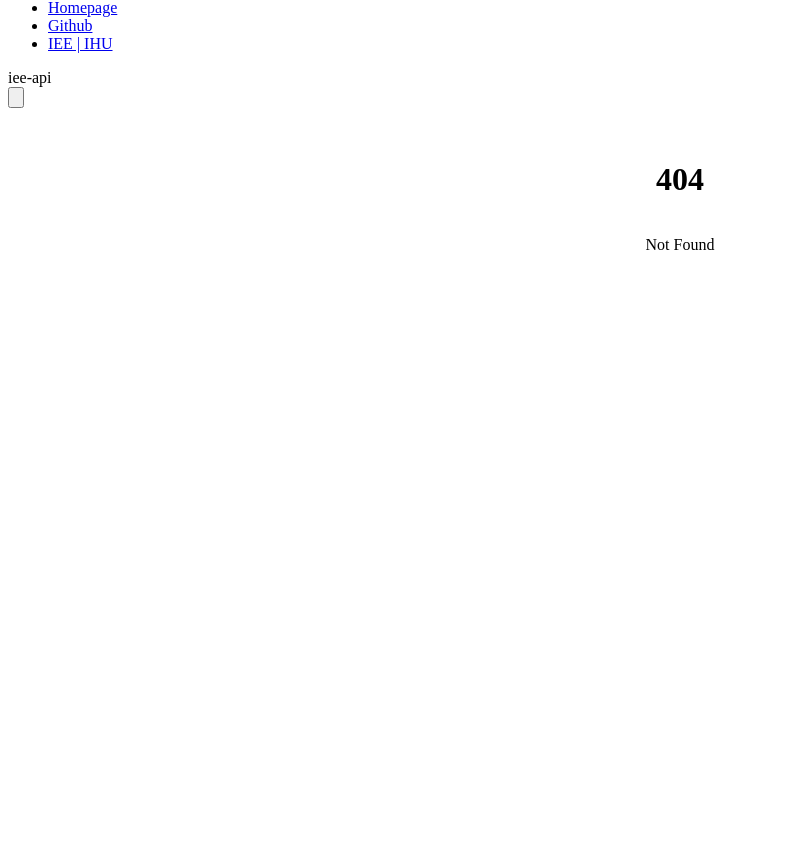
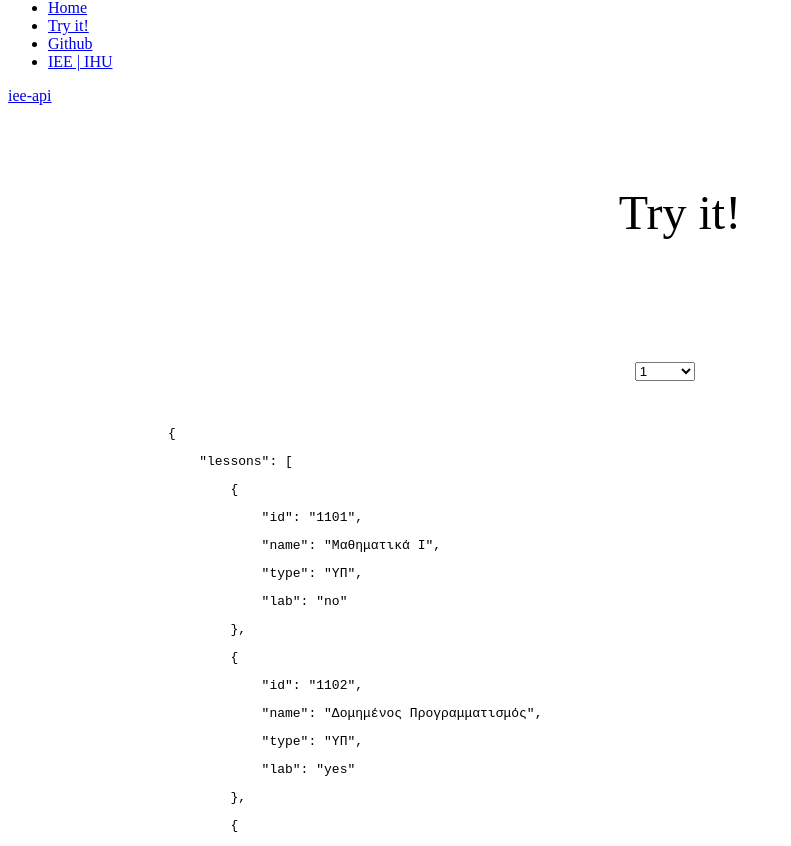
Before and after one commit to DMG-TechLabs/iee-api, a SvelteKit app: page /try in a window 1280 px wide. Before the commit this address had no page. Shown: the part 1293-2139 px from the top of the page, without its empty margins (0-791 px from the left). Before the commit the page ends 1603 px from the top, so only its background shows below. Built offline with nearby package versions, Linux system fonts and the light colour scheme.

Commit message:
added try it page

```diff
--- /dev/null
+++ b/src/lib/consts.js
@@ -0,0 +1 @@
+export const domain = "http://localhost:5173/";
--- a/src/routes/+layout.svelte
+++ b/src/routes/+layout.svelte
@@ -9,19 +9,20 @@
                 <svg xmlns="http://www.w3.org/2000/svg" class="h-5 w-5" fill="none" viewBox="0 0 24 24" stroke="currentColor"><path stroke-linecap="round" stroke-linejoin="round" stroke-width="2" d="M4 6h16M4 12h16M4 18h7" /></svg>
             </div>
             <ul tabindex="0" class="menu menu-sm dropdown-content mt-3 z-[1] p-2 shadow bg-base-100 rounded-box w-52">
-          <li><a href="/">Homepage</a></li>
+                <li><a href="/">Home</a></li>
+                <li><a href="/try">Try it!</a></li>
                 <li><a target="_blank" href="https://github.com/DMG-TechLabs/iee-api">Github</a></li>
                 <li><a target="_blank" href="https://iee.ihu.gr">IEE | IHU</a></li>
             </ul>
         </div>
     </div>
     <div class="navbar-center">
-    <a class="btn btn-ghost text-xl">iee-api</a>
+        <a href="/" class="btn btn-ghost text-xl">iee-api</a>
     </div>
     <div class="navbar-end">
-    <button class="btn btn-ghost btn-circle">
-      <svg xmlns="http://www.w3.org/2000/svg" class="h-5 w-5" fill="none" viewBox="0 0 24 24" stroke="currentColor"><path stroke-linecap="round" stroke-linejoin="round" stroke-width="2" d="M21 21l-6-6m2-5a7 7 0 11-14 0 7 7 0 0114 0z" /></svg>
-    </button>
+        <!-- <button class="btn btn-ghost btn-circle"> -->
+        <!--   <svg xmlns="http://www.w3.org/2000/svg" class="h-5 w-5" fill="none" viewBox="0 0 24 24" stroke="currentColor"><path stroke-linecap="round" stroke-linejoin="round" stroke-width="2" d="M21 21l-6-6m2-5a7 7 0 11-14 0 7 7 0 0114 0z" /></svg> -->
+        <!-- </button> -->
     </div>
 </div>
 
--- /dev/null
+++ b/src/routes/try/+page.svelte
@@ -0,0 +1,89 @@
+<script>
+    import { domain } from "$lib/consts.js"
+    import { onMount } from "svelte";
+
+    let selected;
+    let lessons = [];
+
+    function range(from, to) {
+        const result = [];
+        let i = from;
+
+        while (i <= to) {
+            result.push(i);
+            i += 1;
+        }
+
+        return result;
+    }
+
+    async function GET(index){
+        if(index < 1 || index > 9) return;
+
+        try{
+            const response = await fetch(`/lessons?semester=${index}`);
+
+            if (!response.ok) {
+                throw new Error('Unable to fetch data');
+            }
+
+            lessons = await response.json();
+        } catch (err) {
+            console.error(err);
+        }
+    }
+
+    // trigger get function when the component mounts
+    onMount(() => {
+        GET(selected);
+    });
+</script>
+
+<p class="message">Try it!</p>
+
+<div class="join">
+    <p class="url rounded bg-primary">Semester</p>
+    <select bind:value={selected} class="select select-primary max-w-xs" on:change={() => GET(selected)}>
+        <option value="" disabled>Select</option>
+        {#each range(1, 9) as i}
+            <option value={i}>{i}</option>
+        {/each}
+    </select>
+</div>
+
+<div class="mockup-code">
+    {#each JSON.stringify(lessons, null, 4).split('\n') as line}
+        <pre><code>{line}</code></pre>
+    {/each}
+</div>
+
+<style>
+    .message {
+        font-size: 3em;
+        padding-bottom: 0.5em;
+    }
+
+    .url {
+        display: grid;
+        place-items: center;
+        padding: 0 1em;
+        color: white;
+    }
+
+    .join {
+        margin-bottom: 2em;
+    }
+
+    .mockup-code{
+        max-width: 80%;
+        width: 80%;
+        overflow-x: auto;
+    }
+
+	@media only screen and (max-width: 1000px) {
+        .mockup-code{
+            max-width: 95%;
+            width: 95%;
+        }
+    }
+</style>
```
Also changed, not shown: src/routes/+page.svelte (+7 -4 lines). Lines whose indentation alone changed are shown as unchanged.
